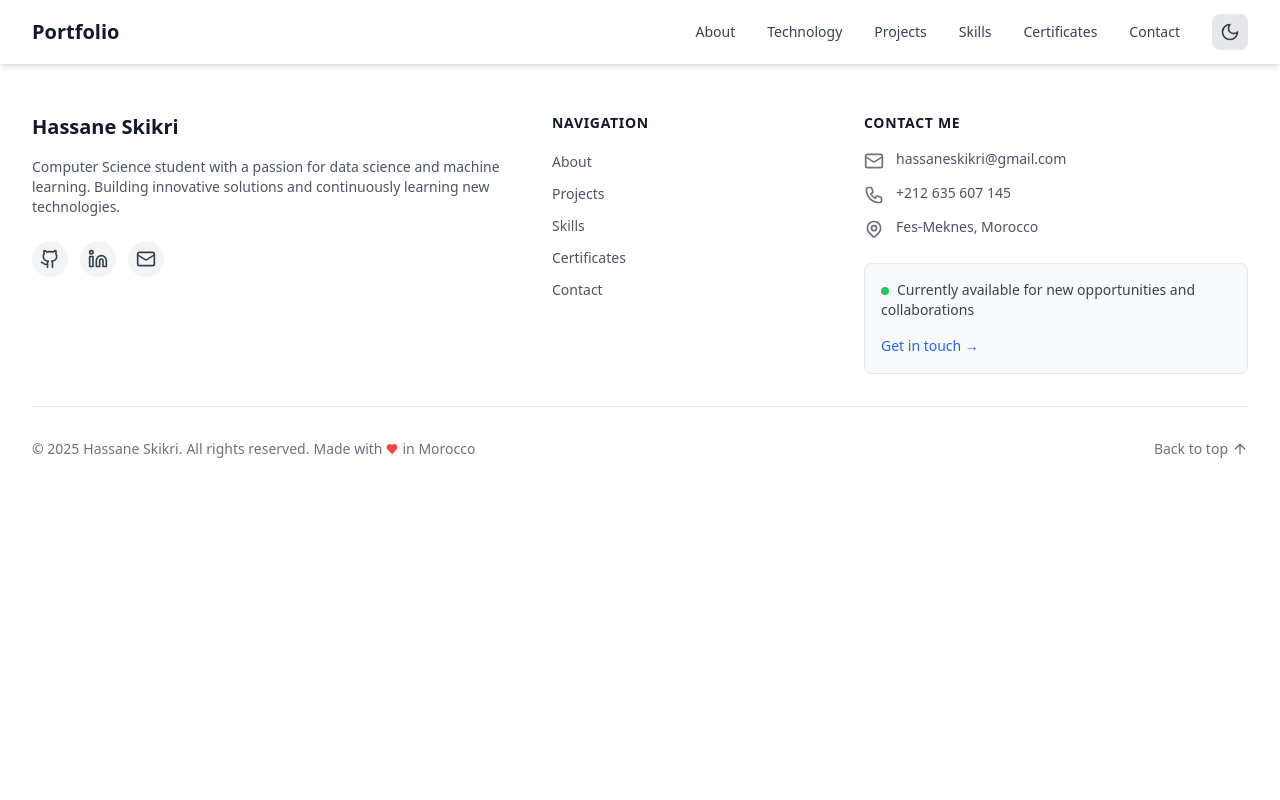
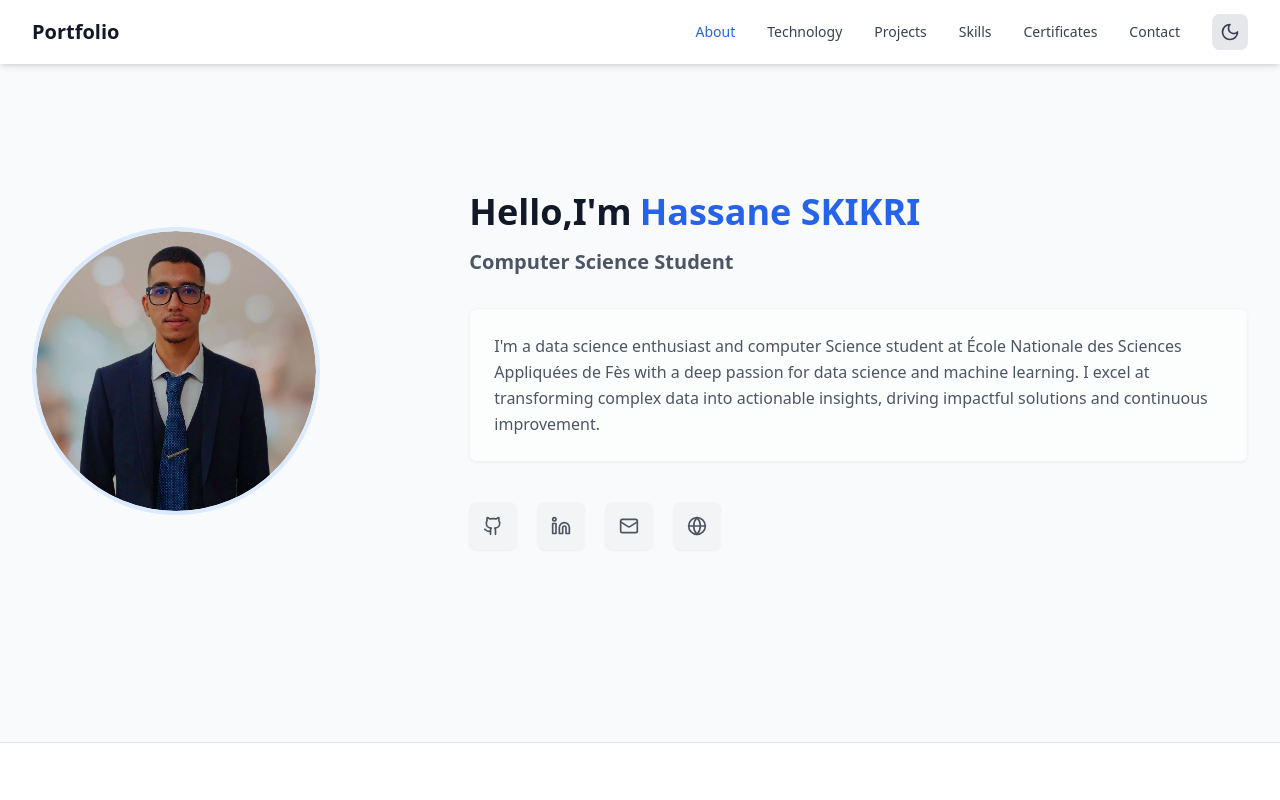
Before and after one commit to SkikriHassane01/Hassane_Portfolio_With_Chatbot, a React (Vite) app in the folder frontend/: page / in a window 1280 px wide. Shown: the top 800 px of the page. Built offline with nearby package versions, Linux system fonts and the light colour scheme.

Commit message:
Add About section with animated profile and social links

```diff
--- a/frontend/src/App.jsx
+++ b/frontend/src/App.jsx
@@ -2,12 +2,15 @@ import { useState } from 'react'
 import { ThemeProvider } from './context/ThemeContext'
 import Navbar from './components/layout/Navbar'
 import Footer from './components/layout/Footer'
-
+import About from './components/sections/About'
 function App() {
   return (
     <ThemeProvider>
       <div className="min-h-screen bg-white dark:bg-gray-900">
         <Navbar />
+        <main>
+          <About />
+        </main>
         <Footer />
       </div>
     </ThemeProvider>
--- /dev/null
+++ b/frontend/src/components/sections/About.jsx
@@ -0,0 +1,196 @@
+import React from 'react';
+import { motion } from 'framer-motion';
+import { Github, Linkedin, Mail, Globe } from 'lucide-react';
+
+const AboutSection = () => {
+  const socialLinks = [
+    {
+      icon: <Github className="w-5 h-5" />,
+      href: "https://github.com/SkikriHassane01",
+      label: "GitHub"
+    },
+    {
+      icon: <Linkedin className="w-5 h-5" />,
+      href: "https://www.linkedin.com/in/hassane-skikri-8b25b9308/",
+      label: "LinkedIn"
+    },
+    {
+      icon: <Mail className="w-5 h-5" />,
+      href: "mailto:hassaneskikri@gmail.com",
+      label: "Email"
+    },
+    {
+      icon: <Globe className="w-5 h-5" />,
+      href: "https://hassaneskikri.me/",
+      label: "Website"
+    }
+  ];
+
+  // Animation variants for the text
+  const titleVariants = {
+    hidden: { opacity: 0, y: 20 },
+    visible: { opacity: 1, y: 0 }
+  };
+
+  const nameVariants = {
+    hidden: { opacity: 0, x: -20 },
+    visible: { opacity: 1, x: 0 }
+  };
+
+  const textVariants = {
+    hidden: { opacity: 0 },
+    visible: {
+      opacity: 1,
+      transition: {
+        staggerChildren: 0.05
+      }
+    }
+  };
+
+  const letterVariants = {
+    hidden: { opacity: 0, y: 50 },
+    visible: {
+      opacity: 1,
+      y: 0,
+      transition: { type: "spring", stiffness: 100 }
+    }
+  };
+
+  const text = "Hello, I'm ";
+  const name = "Hassane SKIKRI";
+
+  return (
+    <section id="about" className="pt-48 pb-48 bg-gray-50 dark:bg-gray-950">
+      <div className="max-w-7xl mx-auto px-4 sm:px-6 lg:px-8">
+        <div className="flex flex-col lg:flex-row lg:items-center lg:space-x-12">
+          {/* Image Column - aligned with navbar */}
+          <div className="lg:w-1/3">
+            <motion.div
+              className="relative mx-auto lg:mx-0"
+              initial={{ opacity: 0, scale: 0.9 }}
+              animate={{ opacity: 1, scale: 1 }}
+              transition={{ duration: 0.5 }}
+            >
+              <div className="aspect-square w-72 h-72 overflow-hidden rounded-full border-4 border-blue-100 dark:border-blue-900/30">
+                <img
+                  src="../assets/images/About_photo.png"
+                  alt="Hassane SKIKRI"
+                  className="w-full h-full object-cover object-center"
+                />
+              </div>
+              {/* Decorative Elements - positioned for left alignment */}
+              <motion.div
+                className="absolute -bottom-2 -right-2 w-48 h-48 bg-blue-100 dark:bg-blue-900/20 rounded-full -z-10 blur-3xl"
+                animate={{
+                  scale: [1, 1.1, 1],
+                  opacity: [0.3, 0.5, 0.3]
+                }}
+                transition={{
+                  duration: 4,
+                  repeat: Infinity,
+                  ease: "easeInOut"
+                }}
+              />
+              <motion.div
+                className="absolute -top-2 -left-2 w-48 h-48 bg-purple-100 dark:bg-purple-900/20 rounded-full -z-10 blur-3xl"
+                animate={{
+                  scale: [1, 1.2, 1],
+                  opacity: [0.3, 0.5, 0.3]
+                }}
+                transition={{
+                  duration: 5,
+                  repeat: Infinity,
+                  ease: "easeInOut"
+                }}
+              />
+            </motion.div>
+          </div>
+
+          {/* Content Column - to the right */}
+          <div className="lg:w-2/3 mt-12 lg:mt-0 space-y-8">
+            <div className="space-y-4">
+              <motion.h1
+                className="text-4xl font-bold text-gray-900 dark:text-white flex flex-wrap"
+                variants={textVariants}
+                initial="hidden"
+                animate="visible"
+              >
+                {text.split("").map((char, index) => (
+                  <motion.span
+                    key={index}
+                    variants={letterVariants}
+                    className="inline-block"
+                  >
+                    {char}
+                  </motion.span>
+                ))}
+                <motion.span
+                  variants={nameVariants}
+                  initial="hidden"
+                  animate="visible"
+                  transition={{ delay: 0.5, duration: 0.5 }}
+                  className="text-blue-600 dark:text-blue-400 ml-2"
+                >
+                  {name}
+                </motion.span>
+              </motion.h1>
+
+              <motion.h2
+                className="text-xl font-semibold text-gray-600 dark:text-gray-300"
+                variants={titleVariants}
+                initial="hidden"
+                animate="visible"
+                transition={{ delay: 1 }}
+              >
+                Computer Science Student
+              </motion.h2>
+            </div>
+
+            <motion.div
+              initial={{ opacity: 0, y: 20 }}
+              animate={{ opacity: 1, y: 0 }}
+              transition={{ delay: 1.2 }}
+              className="p-6 rounded-lg bg-white/50 dark:bg-gray-900/50 backdrop-blur-sm shadow-sm border border-gray-100 dark:border-gray-800"
+            >
+              <p className="text-gray-600 dark:text-gray-300 leading-relaxed">
+                I'm a data science enthusiast and computer Science student at École Nationale des Sciences
+                Appliquées de Fès with a deep passion for data science and machine learning. I excel at
+                transforming complex data into actionable insights, driving impactful solutions and
+                continuous improvement.
+              </p>
+            </motion.div>
+
+            {/* Social Links */}
+            <motion.div
+              className="flex gap-5 pt-2"
+              initial={{ opacity: 0, y: 20 }}
+              animate={{ opacity: 1, y: 0 }}
+              transition={{ delay: 1.4 }}
+            >
+              {socialLinks.map((link, index) => (
+                <motion.a
+                  key={link.label}
+                  href={link.href}
+                  target="_blank"
+                  rel="noopener noreferrer"
+                  className="p-3.5 rounded-lg bg-gray-100 dark:bg-gray-800 text-gray-600 dark:text-gray-300
+                    hover:bg-gray-200 dark:hover:bg-gray-700 hover:text-blue-600 dark:hover:text-blue-400 transition-colors duration-200 shadow-sm"
+                  aria-label={link.label}
+                  whileHover={{ scale: 1.1 }}
+                  whileTap={{ scale: 0.95 }}
+                  initial={{ opacity: 0, y: 20 }}
+                  animate={{ opacity: 1, y: 0 }}
+                  transition={{ delay: 1.4 + index * 0.1 }}
+                >
+                  {link.icon}
+                </motion.a>
+              ))}
+            </motion.div>
+          </div>
+        </div>
+      </div>
+    </section>
+  );
+};
+
+export default AboutSection;
```
